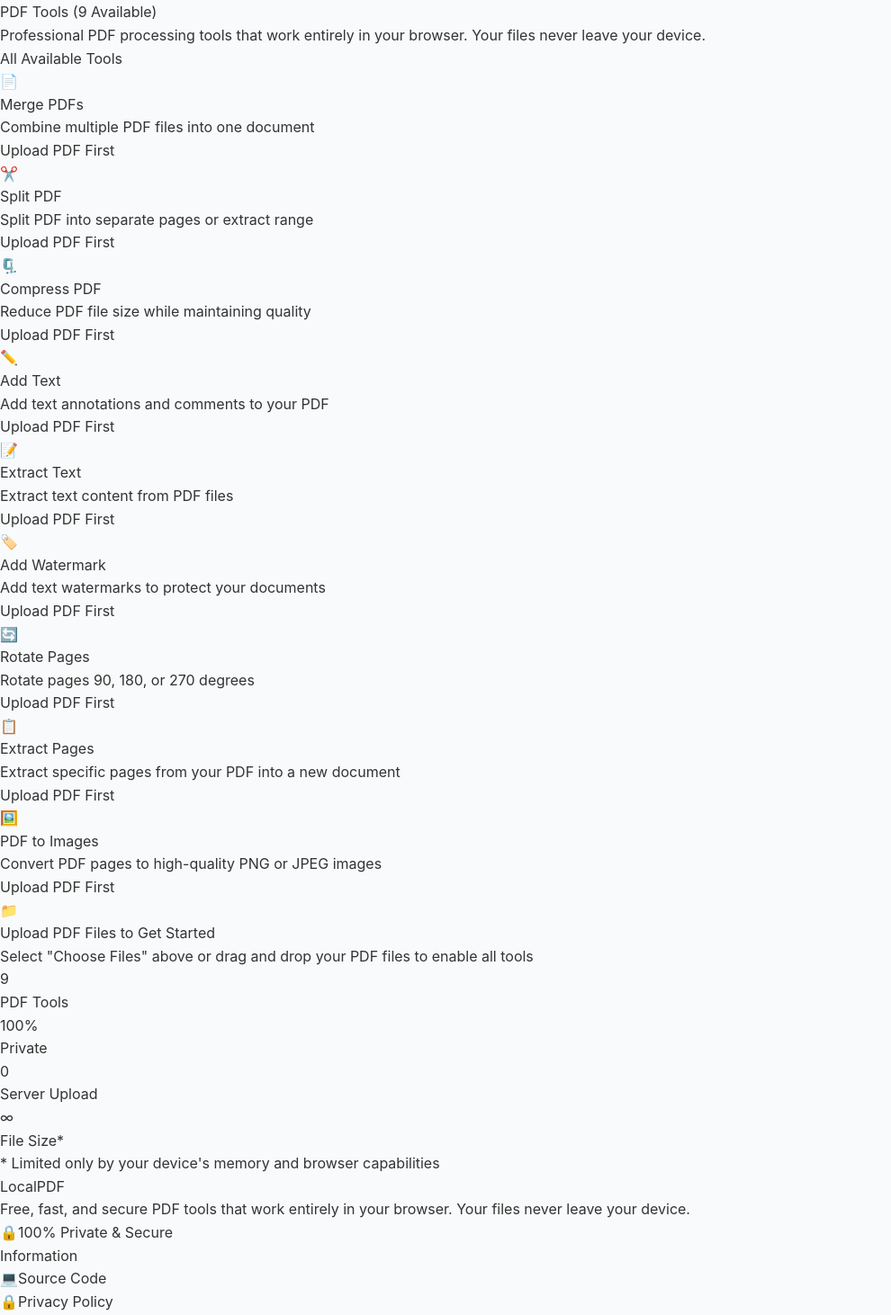
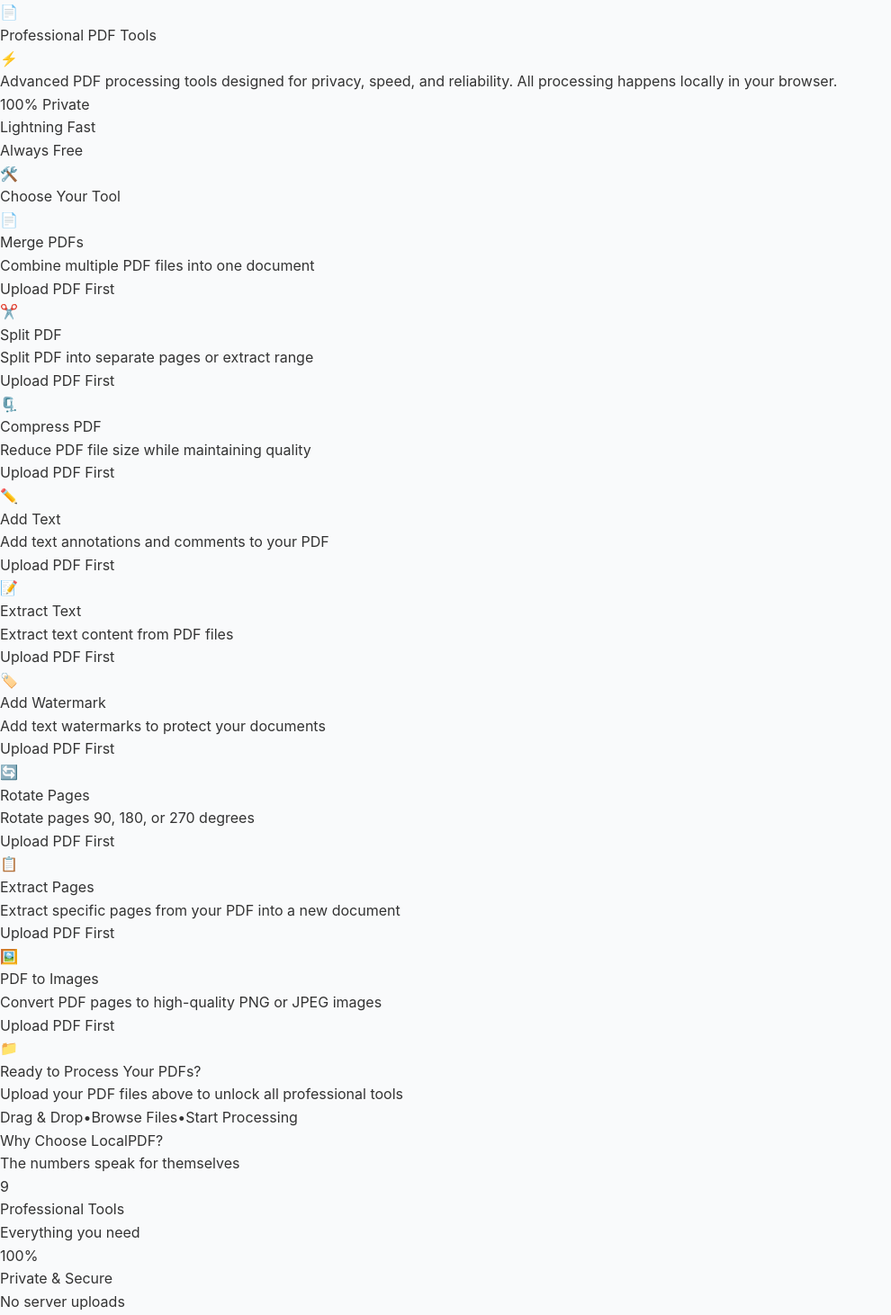
Before and after one commit to ulinycoin/clientpdf-pro, a React (Vite) app: page / in a window 1280 px wide. Shown: the part 1822-3284 px from the top of the page at 90% size, without its empty margins (0-990 px from the left). Built offline with nearby package versions, Linux system fonts and the light colour scheme.

Commit message:
🎨 Enhance ToolsGrid design - Remove (9 Available), add beautiful styling and improved UX

```diff
--- a/src/components/organisms/ToolsGrid.tsx
+++ b/src/components/organisms/ToolsGrid.tsx
@@ -91,22 +91,67 @@ const ToolsGrid: React.FC<ToolsGridProps> = ({
 
   return (
     <div className={`space-y-12 ${className}`}>
-      {/* Header */}
-      <div className="text-center">
-        <h2 className="text-3xl font-bold text-gray-900 mb-4">
-          PDF Tools ({tools.length} Available)
-        </h2>
-        <p className="text-lg text-gray-600 max-w-2xl mx-auto">
-          Professional PDF processing tools that work entirely in your browser.
-          Your files never leave your device.
-        </p>
+      {/* Enhanced Header */}
+      <div className="text-center relative">
+        {/* Background decoration */}
+        <div className="absolute inset-0 flex items-center justify-center">
+          <div className="w-full h-px bg-gradient-to-r from-transparent via-gray-200 to-transparent"></div>
+        </div>
+
+        {/* Main heading */}
+        <div className="relative bg-gray-50 px-8 py-6">
+          <div className="flex items-center justify-center space-x-3 mb-3">
+            <div className="w-8 h-8 bg-gradient-to-r from-blue-500 to-purple-600 rounded-lg flex items-center justify-center">
+              <span className="text-white text-lg font-bold">📄</span>
+            </div>
+            <h2 className="text-4xl font-bold bg-gradient-to-r from-gray-900 via-blue-800 to-purple-800 bg-clip-text text-transparent">
+              Professional PDF Tools
+            </h2>
+            <div className="w-8 h-8 bg-gradient-to-r from-purple-600 to-blue-500 rounded-lg flex items-center justify-center">
+              <span className="text-white text-lg font-bold">⚡</span>
+            </div>
+          </div>
+
+          <p className="text-lg text-gray-600 max-w-3xl mx-auto leading-relaxed">
+            Advanced PDF processing tools designed for <span className="font-semibold text-blue-600">privacy</span>,
+            <span className="font-semibold text-green-600"> speed</span>, and
+            <span className="font-semibold text-purple-600"> reliability</span>.
+            All processing happens locally in your browser.
+          </p>
+
+          {/* Feature badges */}
+          <div className="flex flex-wrap justify-center items-center gap-3 mt-6">
+            <div className="flex items-center space-x-2 bg-green-100 text-green-800 px-3 py-1 rounded-full text-sm font-medium">
+              <span className="w-2 h-2 bg-green-500 rounded-full"></span>
+              <span>100% Private</span>
+            </div>
+            <div className="flex items-center space-x-2 bg-blue-100 text-blue-800 px-3 py-1 rounded-full text-sm font-medium">
+              <span className="w-2 h-2 bg-blue-500 rounded-full"></span>
+              <span>Lightning Fast</span>
+            </div>
+            <div className="flex items-center space-x-2 bg-purple-100 text-purple-800 px-3 py-1 rounded-full text-sm font-medium">
+              <span className="w-2 h-2 bg-purple-500 rounded-full"></span>
+              <span>Always Free</span>
+            </div>
+          </div>
+        </div>
       </div>
 
-      {/* All Tools in One Grid */}
-      <div>
-        <h3 className="text-xl font-semibold text-gray-800 mb-6 text-center">
-          All Available Tools
-        </h3>
+      {/* Tools Section */}
+      <div className="relative">
+        {/* Section title with icon */}
+        <div className="flex items-center justify-center space-x-3 mb-8">
+          <div className="h-px bg-gradient-to-r from-transparent to-gray-300 flex-1"></div>
+          <div className="flex items-center space-x-2 bg-white px-4 py-2 rounded-full border border-gray-200 shadow-sm">
+            <span className="text-2xl">🛠️</span>
+            <h3 className="text-xl font-semibold text-gray-800">
+              Choose Your Tool
+            </h3>
+          </div>
+          <div className="h-px bg-gradient-to-l from-transparent to-gray-300 flex-1"></div>
+        </div>
+
+        {/* Tools grid */}
         <div className="grid grid-cols-1 sm:grid-cols-2 lg:grid-cols-3 xl:grid-cols-4 gap-6">
           {tools.map((tool) => (
             <ToolCard
@@ -117,48 +162,79 @@ const ToolsGrid: React.FC<ToolsGridProps> = ({
               operationType={tool.operationType}
               disabled={disabledTools.includes(tool.operationType)}
               onClick={() => handleToolClick(tool.operationType)}
-              className="min-h-[280px] flex flex-col"
+              className="min-h-[280px] flex flex-col transform transition-all duration-200 hover:scale-105"
             />
           ))}
         </div>
       </div>
 
-      {/* Upload Reminder */}
+      {/* Upload Reminder - Enhanced */}
       {disabledTools.length > 0 && (
-        <div className="bg-blue-50 border border-blue-200 rounded-lg p-6 text-center">
-          <div className="text-blue-600 text-2xl mb-2">📁</div>
-          <h4 className="text-lg font-medium text-blue-900 mb-2">
-            Upload PDF Files to Get Started
-          </h4>
-          <p className="text-blue-700">
-            Select "Choose Files" above or drag and drop your PDF files to enable all tools
-          </p>
+        <div className="relative bg-gradient-to-r from-blue-50 to-indigo-50 border-2 border-dashed border-blue-200 rounded-xl p-8 text-center overflow-hidden">
+          {/* Background pattern */}
+          <div className="absolute inset-0 bg-grid-pattern opacity-5"></div>
+
+          <div className="relative z-10">
+            <div className="w-16 h-16 bg-gradient-to-r from-blue-500 to-indigo-600 rounded-full flex items-center justify-center mx-auto mb-4 shadow-lg">
+              <span className="text-white text-3xl">📁</span>
+            </div>
+            <h4 className="text-2xl font-bold text-blue-900 mb-3">
+              Ready to Process Your PDFs?
+            </h4>
+            <p className="text-blue-700 text-lg max-w-md mx-auto mb-4">
+              Upload your PDF files above to unlock all professional tools
+            </p>
+            <div className="inline-flex items-center space-x-2 text-blue-600 font-medium">
+              <span>Drag & Drop</span>
+              <span className="text-blue-400">•</span>
+              <span>Browse Files</span>
+              <span className="text-blue-400">•</span>
+              <span>Start Processing</span>
+            </div>
+          </div>
         </div>
       )}
 
-      {/* Statistics */}
-      <div className="bg-gray-50 rounded-lg p-6">
-        <div className="grid grid-cols-2 md:grid-cols-4 gap-4 text-center">
-          <div>
-            <div className="text-2xl font-bold text-blue-600">{tools.length}</div>
-            <div className="text-sm text-gray-600">PDF Tools</div>
+      {/* Enhanced Statistics */}
+      <div className="bg-gradient-to-r from-gray-50 to-gray-100 rounded-xl p-8 border border-gray-200">
+        <div className="text-center mb-6">
+          <h4 className="text-2xl font-bold text-gray-800 mb-2">Why Choose LocalPDF?</h4>
+          <p className="text-gray-600">The numbers speak for themselves</p>
+        </div>
+
+        <div className="grid grid-cols-2 md:grid-cols-4 gap-6">
+          <div className="text-center group">
+            <div className="w-16 h-16 bg-gradient-to-r from-blue-500 to-blue-600 rounded-xl flex items-center justify-center mx-auto mb-3 shadow-lg group-hover:scale-110 transition-transform">
+              <span className="text-white text-2xl font-bold">{tools.length}</span>
+            </div>
+            <div className="text-sm font-medium text-gray-800">Professional Tools</div>
+            <div className="text-xs text-gray-500">Everything you need</div>
           </div>
-          <div>
-            <div className="text-2xl font-bold text-green-600">100%</div>
-            <div className="text-sm text-gray-600">Private</div>
+
+          <div className="text-center group">
+            <div className="w-16 h-16 bg-gradient-to-r from-green-500 to-green-600 rounded-xl flex items-center justify-center mx-auto mb-3 shadow-lg group-hover:scale-110 transition-transform">
+              <span className="text-white text-xl font-bold">100%</span>
+            </div>
+            <div className="text-sm font-medium text-gray-800">Private & Secure</div>
+            <div className="text-xs text-gray-500">No server uploads</div>
           </div>
-          <div>
-            <div className="text-2xl font-bold text-purple-600">0</div>
-            <div className="text-sm text-gray-600">Server Upload</div>
+
+          <div className="text-center group">
+            <div className="w-16 h-16 bg-gradient-to-r from-purple-500 to-purple-600 rounded-xl flex items-center justify-center mx-auto mb-3 shadow-lg group-hover:scale-110 transition-transform">
+              <span className="text-white text-2xl font-bold">0</span>
+            </div>
+            <div className="text-sm font-medium text-gray-800">Data Collection</div>
+            <div className="text-xs text-gray-500">Zero tracking</div>
           </div>
-          <div>
-            <div className="text-2xl font-bold text-orange-600">∞</div>
-            <div className="text-sm text-gray-600">File Size*</div>
+
+          <div className="text-center group">
+            <div className="w-16 h-16 bg-gradient-to-r from-orange-500 to-red-500 rounded-xl flex items-center justify-center mx-auto mb-3 shadow-lg group-hover:scale-110 transition-transform">
+              <span className="text-white text-2xl font-bold">∞</span>
+            </div>
+            <div className="text-sm font-medium text-gray-800">Usage Limits</div>
+            <div className="text-xs text-gray-500">Unlimited & free</div>
           </div>
         </div>
-        <p className="text-xs text-gray-500 text-center mt-3">
-          * Limited only by your device's memory and browser capabilities
-        </p>
       </div>
     </div>
   );
```
